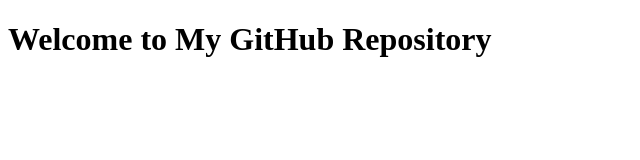
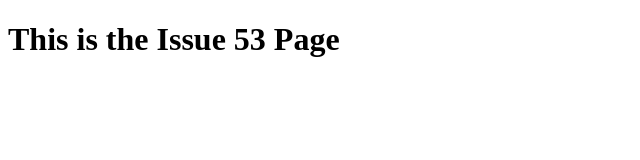
Before and after one commit to tejaskamble2308/mynewrepo, a plain HTML site: page index.html in a window 1280 px wide. Shown: the whole page, without its empty margins (0-640 px from the left). Drawn offline with Linux system fonts and the light colour scheme.

Commit message:
C3:created index.html & updated README.md in iss53 branch

```diff
--- a/index.html
+++ b/index.html
@@ -1,9 +1,9 @@
 <!DOCTYPE html>
 <html>
 <head>
-    <title>My First GitHub Page</title>
+    <title>Issue 53 Page</title>
 </head>
 <body>
-    <h1>Welcome to My GitHub Repository</h1>
+    <h1>This is the Issue 53 Page</h1>
 </body>
 </html>
```
Also changed, not shown: 1 other file.
